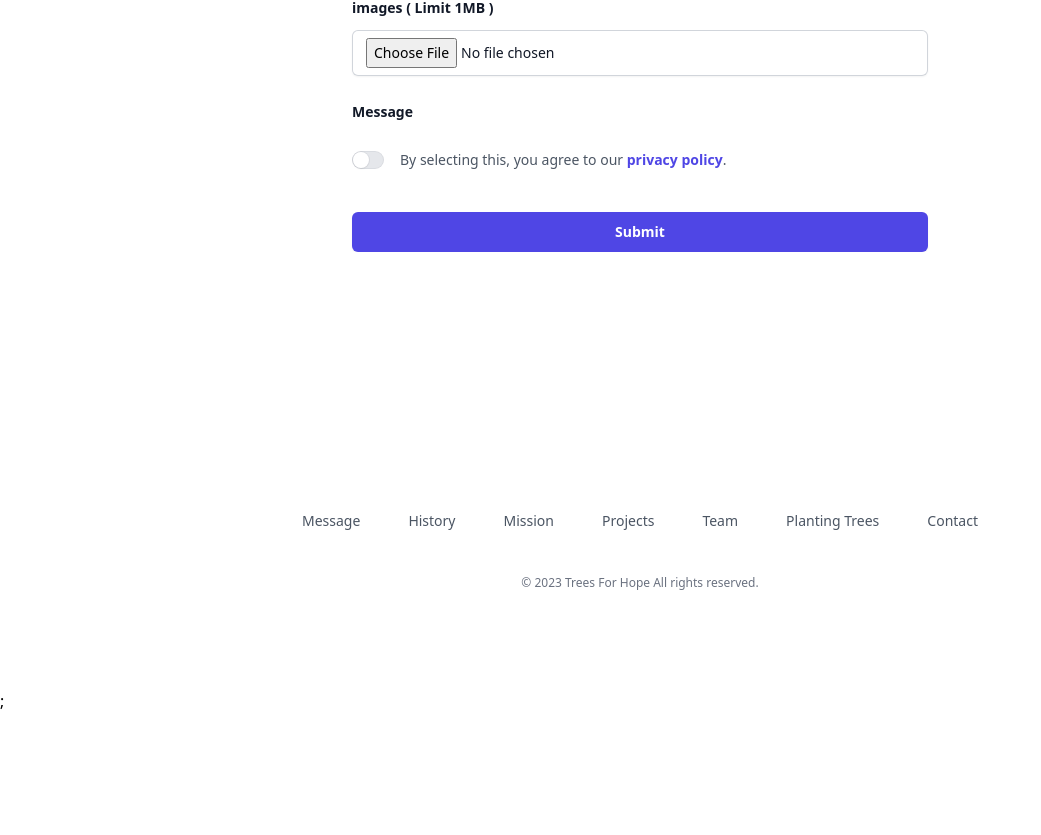
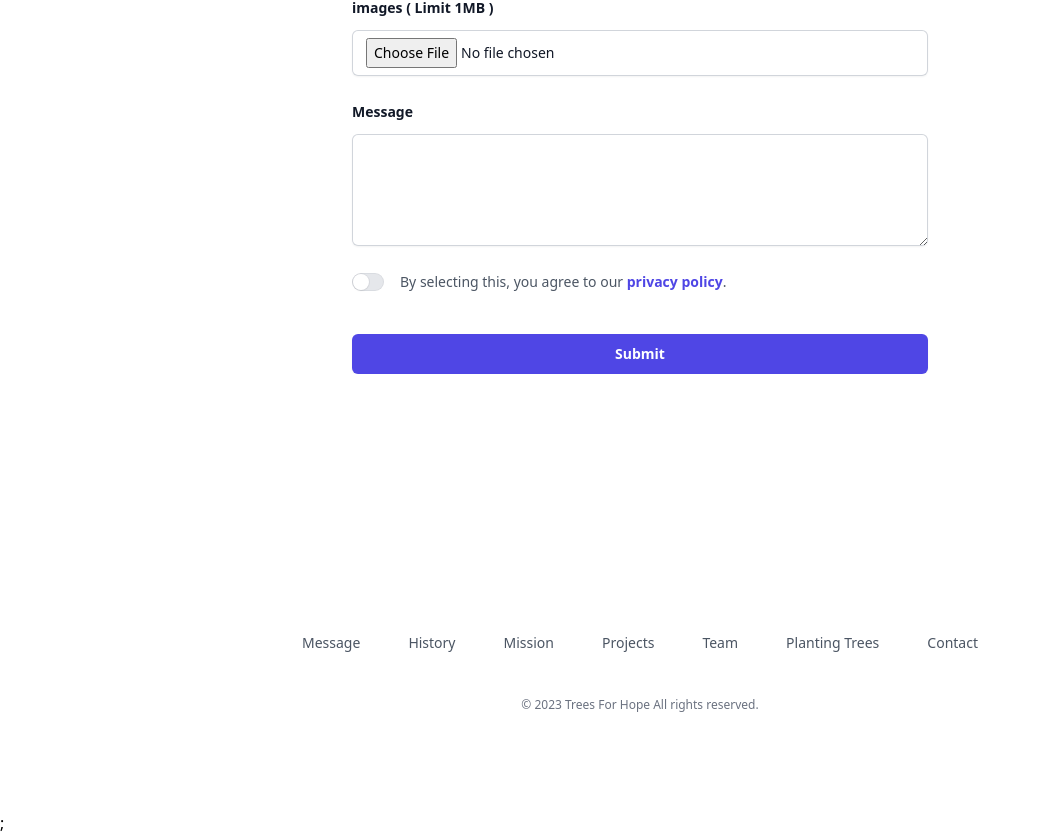
Before and after one commit to nirdoshyaqin/trees_for_hope, a Next.js app: page /tree_planting in a window 1280 px wide. Shown: the part 2752-3587 px from the top of the page, without its empty margins (0-1041 px from the left). Before the commit the page ends 3465 px from the top, so only its background shows below. Built offline with nearby package versions, Linux system fonts and the light colour scheme.

Commit message:
微調整

```diff
--- a/components/TreeRegistrationFormSG.js
+++ b/components/TreeRegistrationFormSG.js
@@ -83,7 +83,7 @@
         dedication_for: dedication_for,
         numbers_of_trees: numbers_of_trees,
         images: images,
-        imgfile: imgfile, //images.split("base64,")[1],
+        imgfile: imgfile //images.split("base64,")[1],
         // message: message
       }),
       headers: {
@@ -93,7 +93,7 @@
     });
 
     const result = await res.json();
-    console.log( result );
+    console.log(result);
 
     if (result.status == 200) {
       // メール送信成功
@@ -178,9 +178,9 @@
                     <label htmlFor="message" className="block text-sm font-semibold leading-6 text-gray-900">
                       Message
                     </label>
-                    {/* <div className="mt-2.5">
+                    <div className="mt-2.5">
                       <textarea name="message" id="message" rows={4} value={message} onChange={e => setMessage(e.target.value)} required className="block w-full rounded-md border-0 px-3.5 py-2 text-gray-900 shadow-sm ring-1 ring-inset ring-gray-300 placeholder:text-gray-400 focus:ring-2 focus:ring-inset focus:ring-indigo-600 sm:text-sm sm:leading-6" defaultValue={""} />
-                    </div> */}
+                    </div>
                   </div>
                   <Switch.Group as="div" className="flex gap-x-4 sm:col-span-2">
                     <div className="flex h-6 items-center">
```
